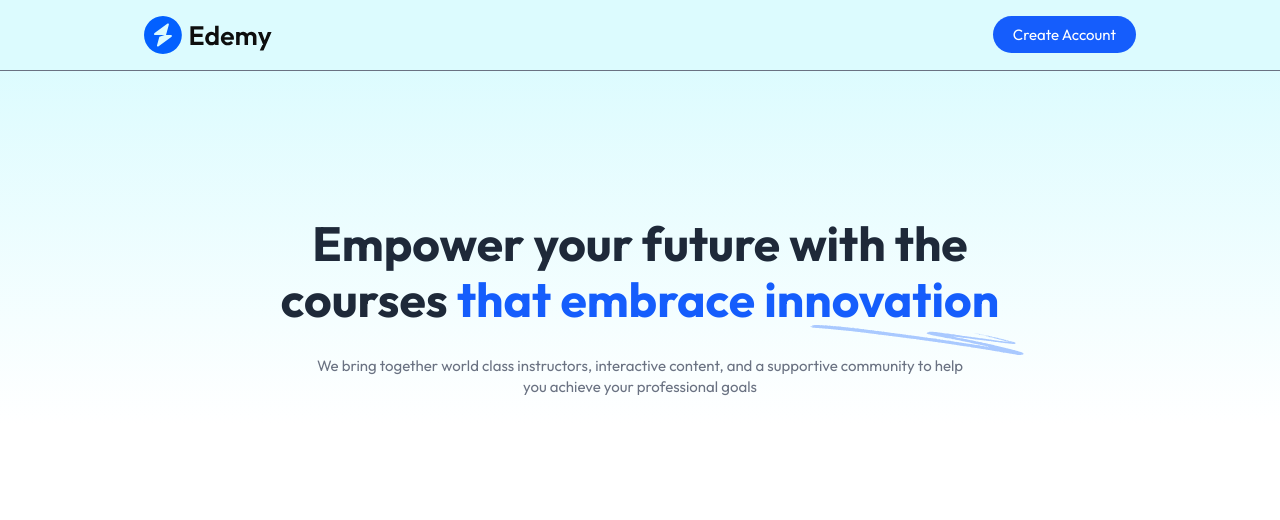
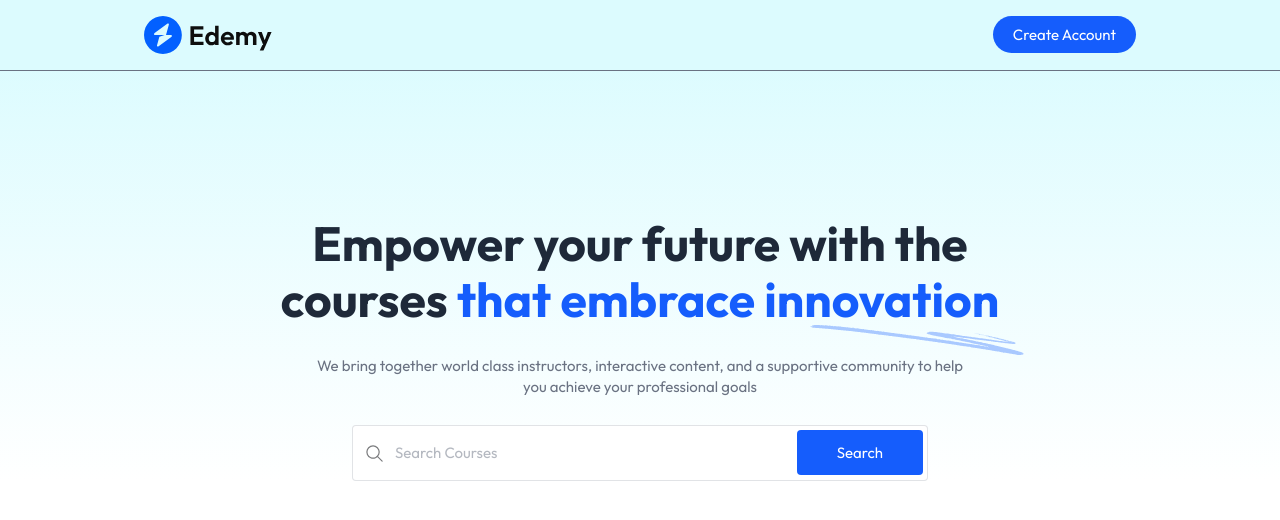
Before and after one commit to VanshitSinghChauhan/LMS, a React (Vite) app in the folder Frontend/: page / in a window 1280 px wide. Shown: the top 520 px of the page. Built offline with nearby package versions, Linux system fonts and the light colour scheme; no server answers.

Commit message:
Create SearchBar To Search Courses

```diff
--- a/Frontend/src/components/student/Hero.jsx
+++ b/Frontend/src/components/student/Hero.jsx
@@ -1,5 +1,6 @@
 import React from 'react'
 import { assets } from '../../assets/assets'
+import SearchBar from './SearchBar'
 
 const Hero = () => {
   return (
@@ -13,6 +14,7 @@
         <p className='md:block hidden text-gray-500 max-w-2xl mx-auto'>We bring together world class instructors, interactive content, and a supportive community to help you achieve your professional goals</p>
 
         <p className='md:hidden text-gray-500 max-w-sm mx-auto'>We bring together world class instructors to help you achieve your professional goals</p>
+        <SearchBar/>
     </div>
   )
 }
--- a/Frontend/src/components/student/SearchBar.jsx
+++ b/Frontend/src/components/student/SearchBar.jsx
@@ -1,10 +1,28 @@
-import React from 'react'
+import React, { useState } from 'react'
+import { assets } from '../../assets/assets'
+import { useNavigate } from 'react-router-dom'
 
-const SearchBar = () => {
+const SearchBar = ({data}) => {
+
+  const navigate = useNavigate()
+  const [input, setInput] = useState(data ? data : "")
+
+  const onSearchHandler = (e)=>{
+    e.preventDefault()
+    navigate('/course-list/' + input)
+  }
+
   return (
-    <div>
-        <h1>SearchBar</h1>
-    </div>
+
+      <form onSubmit={onSearchHandler} className='max-w-xl w-full md:h-14 h-12 flex items-center bg-white border border-gray-500/20 rounded'>
+        <img src={assets.search_icon} alt="search icon" className='md:w-auto w-10 px-3'/>
+        <input onChange={(e)=>setInput(e.target.value)}
+        value={input}
+        type='text' placeholder='Search Courses' className='w-full h-full outline-none text-gray-500/100' />
+        <button type='submit' className='bg-blue-600 rounded text-white md:px-10 px-7 md:py-3 py-2 mx-1'>Search</button>
+
+      </form>
+
   )
 }
 
```
